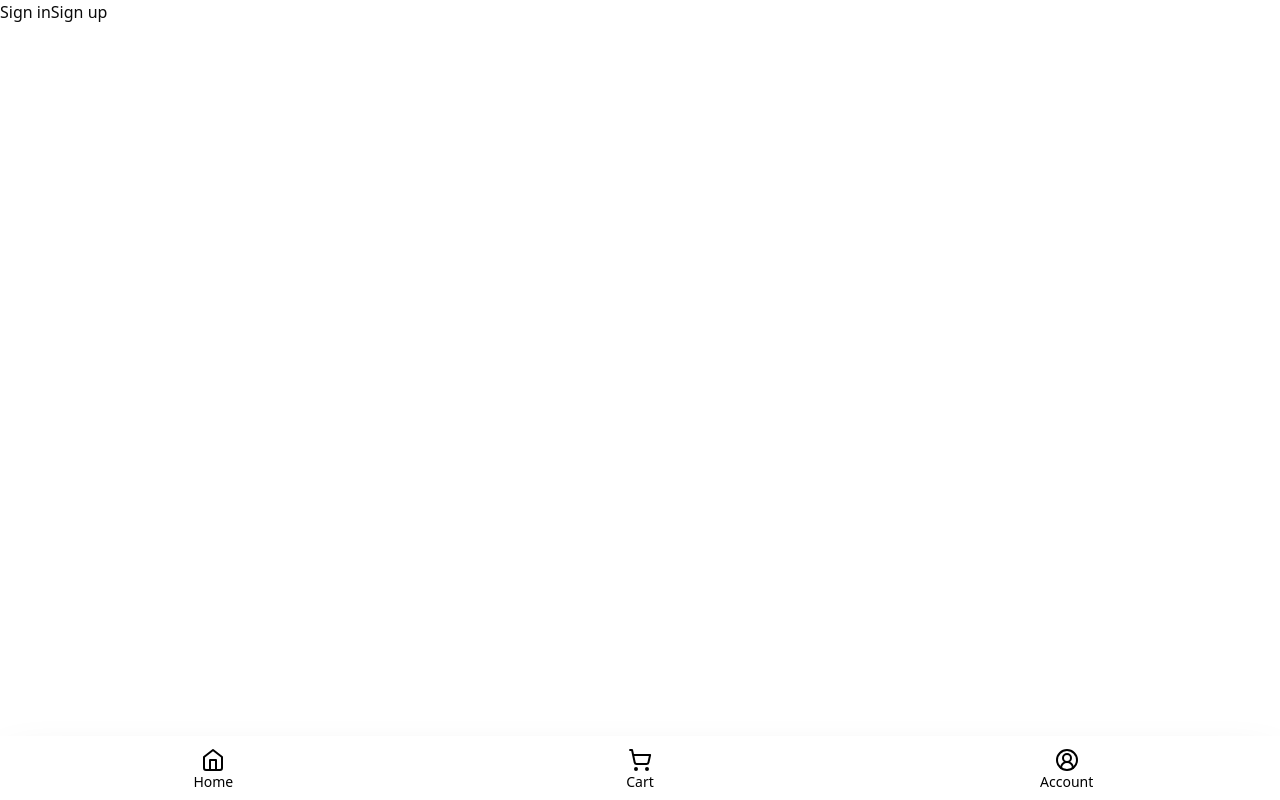
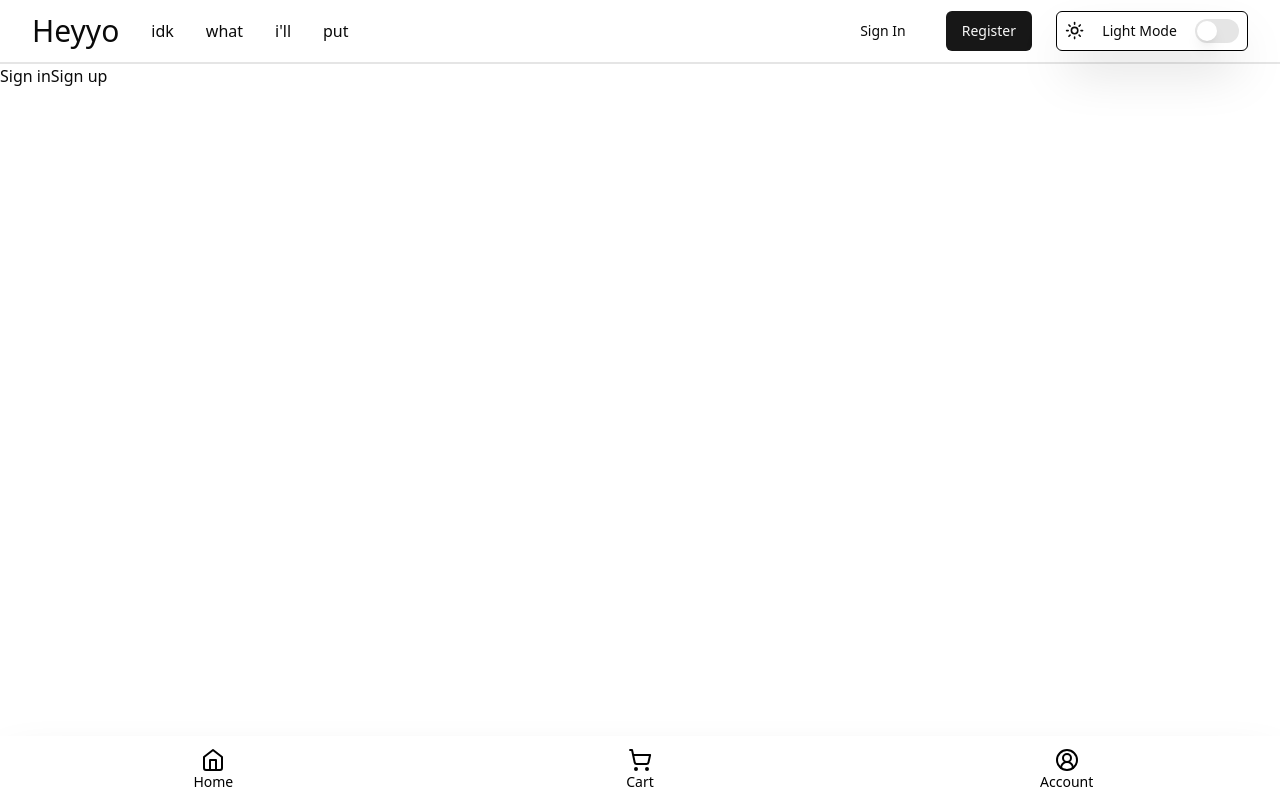
Before and after one commit to JusJira/10days-project-2023, a Next.js app: page /login in a window 1280 px wide. Built offline with nearby package versions, Linux system fonts and the light colour scheme.

Commit message:
feat add nav bar

```diff
--- a/app/layout.tsx
+++ b/app/layout.tsx
@@ -4,6 +4,7 @@ import Link from "next/link";
 import { ThemeProvider } from "@/components/theme-provider";
 import { Metadata } from "next";
 import { Home, ShoppingCart, UserCircle2 } from "lucide-react";
+import Navbar from "@/components/Navbar";
 
 export const metadata: Metadata = {
   title: "ChadMart - Market for GigaChad's",
@@ -30,6 +31,7 @@ export default async function RootLayout({
           defaultTheme="light"
           disableTransitionOnChange
         >
+          <Navbar />
           <main className="h-full flex-[1] overflow-scroll">{children}</main>
           <footer className="grid h-16 w-full grid-cols-3 grid-rows-1 dark:bg-neutral-900 bg-white shadow-2xl">
             <Link
--- /dev/null
+++ b/components/Navbar.tsx
@@ -0,0 +1,66 @@
+import Link from 'next/link';
+import React from 'react'
+import { Button } from './ui/button';
+import { DarkModeToggle } from './ThemeToggle';
+import { Menu } from 'lucide-react';
+
+const Navbar = () => {
+
+  const navLinks = [
+    {
+      label: "idk",
+      link: "#"
+    },
+    {
+      label: "what",
+      link: "#"
+    },
+    {
+      label: "i'll",
+      link: "#"
+    },
+    {
+      label: "put",
+      link: "#"
+    }
+  ];
+
+  return (
+        <nav className="sticky top-0 flex items-center justify-between h-16 max-w-screen py-6 px-8 border-b-2 border-x-[100%] bg-background/30 backdrop-blur-md">
+
+          <h1 className="text-3xl">Heyyo</h1>
+
+          {/* Desktop Navigation */}
+          <ul className="pl-8 list-none md:flex hidden items-center flex-1 space-x-8">
+            {navLinks.map((nav, index) => (
+              <li
+                key={index}
+                className=""
+              >
+                <Link href={`${nav.link}`}>{nav.label}</Link>
+              </li>
+            ))}
+          </ul>
+
+
+
+
+
+          {/* Account */}
+          <div className="flex space-x-6 align-middle">
+            <Link href="/login"><Button variant="ghost">Sign In</Button></Link>
+            <Link href="/register"><Button>Register</Button></Link>
+            <div className="grid w-full content-center">
+              <DarkModeToggle />
+            </div>
+          </div>
+
+
+
+
+
+        </nav>
+  )
+}
+
+export default Navbar
```
